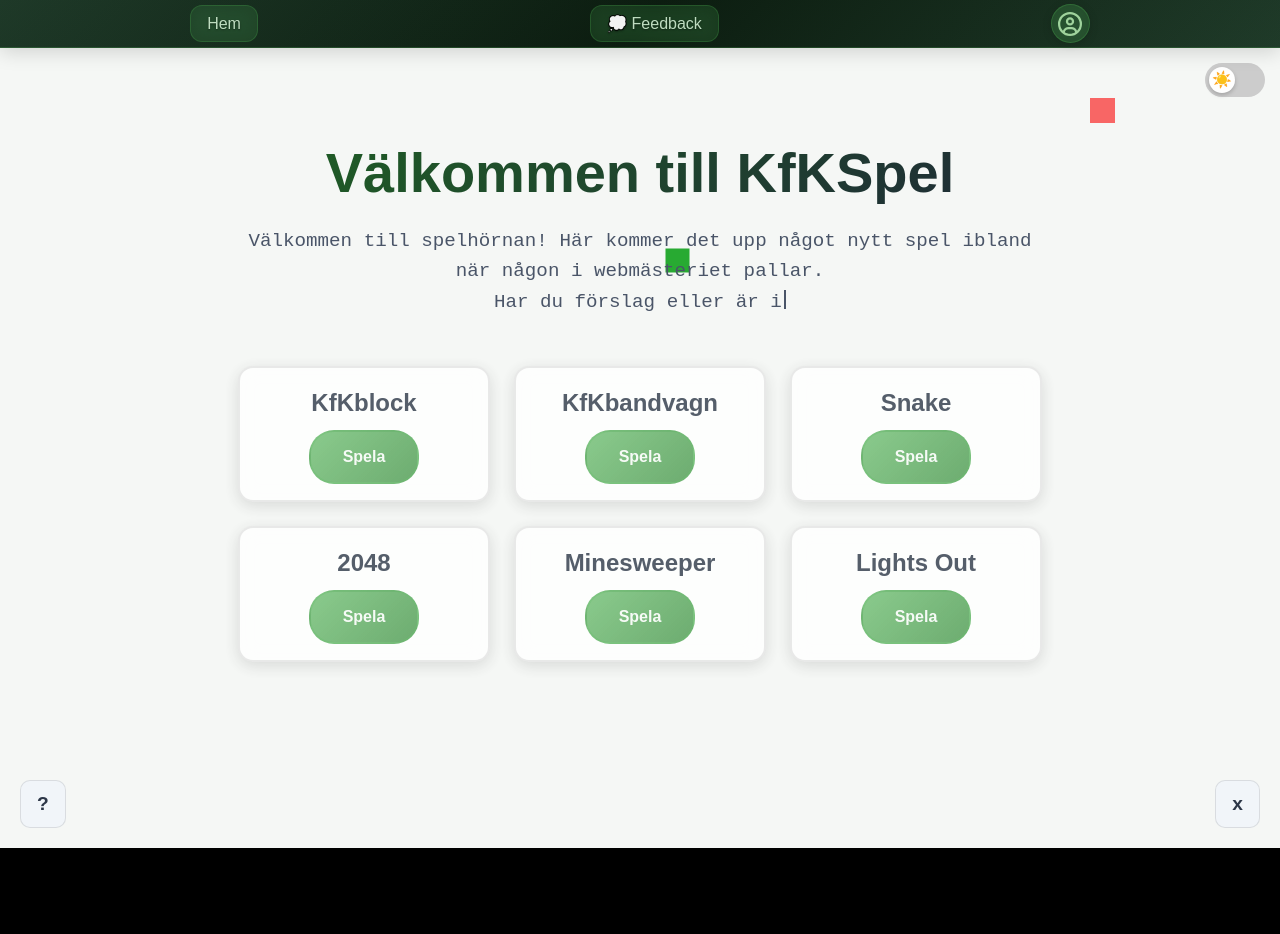
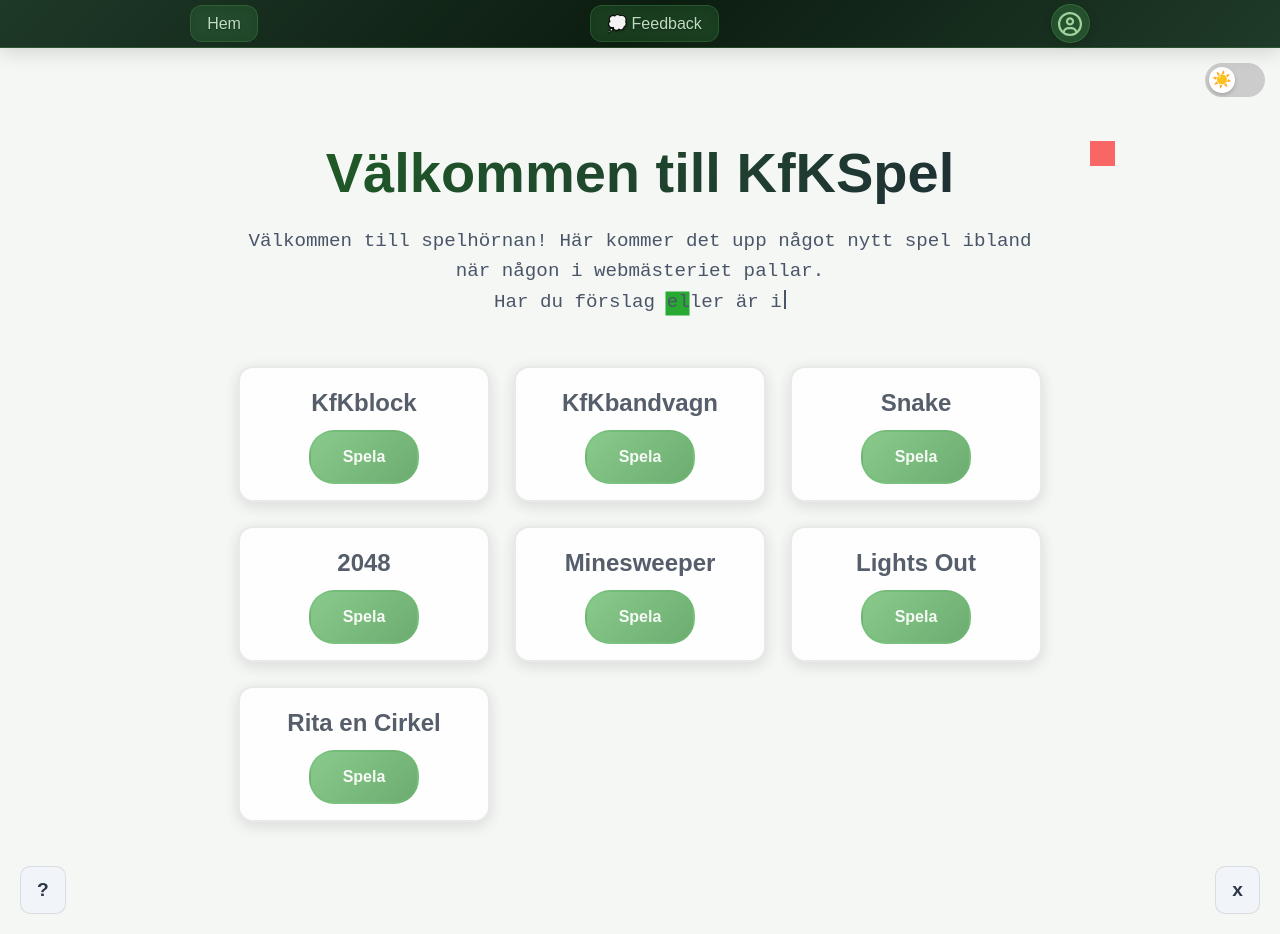
Before and after one commit to Webmastare/KfKspel, a Vue app: page /#/ in a window 1280 px wide. Before the commit the page ends 848 px from the top, so only its background shows below. Built offline with nearby package versions, Linux system fonts and the light colour scheme; no server answers.

Commit message:
Added circle game to the landing page

```diff
--- a/src/pages/CircleGame.vue
+++ b/src/pages/CircleGame.vue
@@ -377,11 +377,11 @@ function draw(event: MouseEvent | TouchEvent) {
       if (prevDot && currDot && nextDot) {
         ctx.value.beginPath()
 
-        // Color based on point quality (green = good, red = bad deviation)
+        // Color based on point quality (green = good, black = bad deviation)
         const quality = pointQualities[i] || 0.5
-        const red = Math.round(255 * (1 - quality))
+        // const red = Math.round(255 * (1 - quality))
         const green = Math.round(255 * quality)
-        ctx.value.strokeStyle = `rgb(${red}, ${green}, 0)`
+        ctx.value.strokeStyle = `rgb(0, ${green}, 0)`
 
         // Create smooth curve using quadratic curves
         const cp1x = prevDot.x + (currDot.x - prevDot.x) * 0.5
@@ -402,9 +402,9 @@ function draw(event: MouseEvent | TouchEvent) {
       if (first && second) {
         ctx.value.beginPath()
         const quality = pointQualities[1] || 0.5
-        const red = Math.round(255 * (1 - quality))
+        // const red = Math.round(255 * (1 - quality))
         const green = Math.round(255 * quality)
-        ctx.value.strokeStyle = `rgb(${red}, ${green}, 0)`
+        ctx.value.strokeStyle = `rgb(0, ${green}, 0)`
         ctx.value.moveTo(first.x, first.y)
         ctx.value.lineTo(second.x, second.y)
         ctx.value.stroke()
@@ -415,9 +415,9 @@ function draw(event: MouseEvent | TouchEvent) {
       if (secondLast && last) {
         ctx.value.beginPath()
         const quality = pointQualities[circleDots.value.length - 1] || 0.5
-        const red = Math.round(255 * (1 - quality))
+        // const red = Math.round(255 * (1 - quality))
         const green = Math.round(255 * quality)
-        ctx.value.strokeStyle = `rgb(${red}, ${green}, 0)`
+        ctx.value.strokeStyle = `rgb(0, ${green}, 0)`
         ctx.value.moveTo(secondLast.x, secondLast.y)
         ctx.value.lineTo(last.x, last.y)
         ctx.value.stroke()
--- a/src/pages/LandingPage.vue
+++ b/src/pages/LandingPage.vue
@@ -54,6 +54,10 @@
           <div class="game-card">
             <h3>Lights Out</h3>
             <router-link to="/lights-out" class="play-btn">Spela</router-link>
+          </div>
+          <div class="game-card">
+            <h3>Rita en Cirkel</h3>
+            <router-link to="/circle-game" class="play-btn">Spela</router-link>
           </div>
         </div>
 
```
Also changed, not shown: 1 other file (tests, documents, lock files or other folders).
